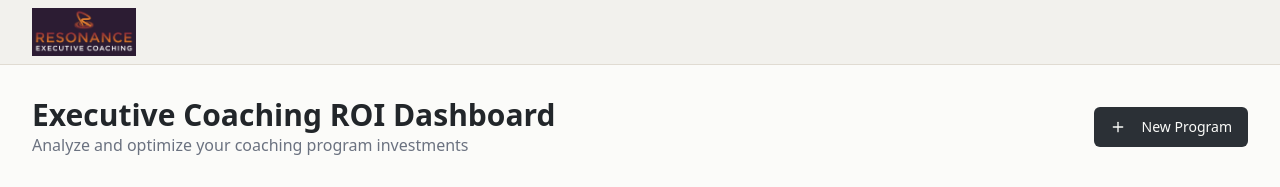
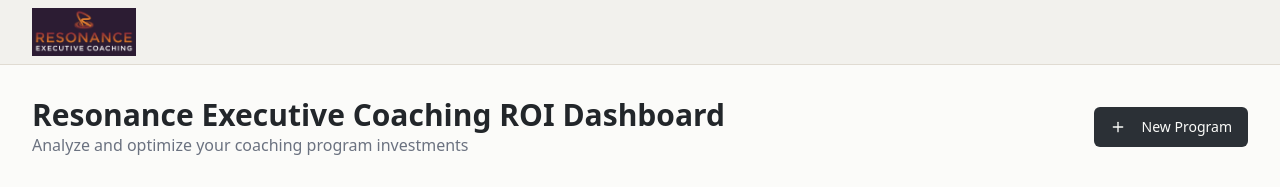
Before and after one commit to dankimble-code/ROIApp, a React (Vite) app: page / in a window 1280 px wide. Shown: the top 187 px of the page. Built offline with nearby package versions, Linux system fonts and the light colour scheme; no server answers; the database is empty.

Commit message:
Fix title display
The title "Resonance Executive Coaching ROI Dashboard" is not appearing at the top of the page as expected. This commit addresses the issue by ensuring the title is correctly displayed.

```diff
--- a/src/components/dashboard/Dashboard.tsx
+++ b/src/components/dashboard/Dashboard.tsx
@@ -47,7 +47,7 @@ export function Dashboard() {
       <div className="flex flex-col sm:flex-row justify-between items-start sm:items-center gap-4">
         <div>
           <h1 className="text-3xl font-bold text-foreground">
-            Executive Coaching ROI Dashboard
+            Resonance Executive Coaching ROI Dashboard
           </h1>
           <p className="text-muted-foreground">
             Analyze and optimize your coaching program investments
```
